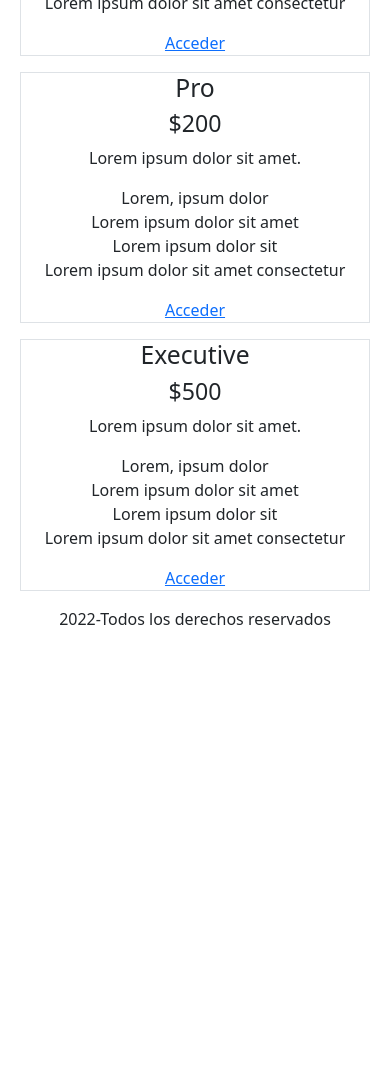
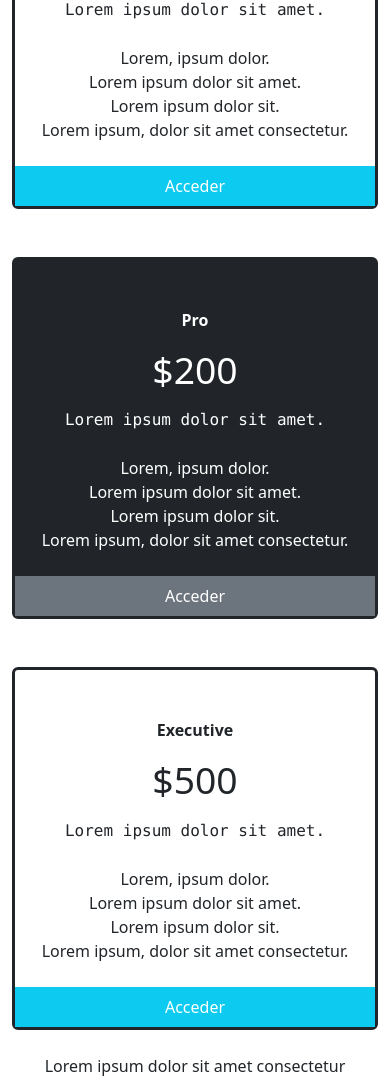
Before and after one commit to lautajam/Price-list-bootstrap-practice, a plain HTML site: page index.html in a window 390 px wide. Shown: the part 429-1513 px from the top of the page. Before the commit the page ends 1076 px from the top, so only its background shows below. Drawn offline with nearby package versions, Linux system fonts and the light colour scheme.

Commit message:
finished page, responsive and styles

```diff
--- a/index.html
+++ b/index.html
@@ -6,71 +6,65 @@
     <meta name="viewport" content="width=device-width, initial-scale=1.0">
     <link href="https://cdn.jsdelivr.net/npm/bootstrap@5.2.0/dist/css/bootstrap.min.css" rel="stylesheet" integrity="sha384-gH2yIJqKdNHPEq0n4Mqa/HGKIhSkIHeL5AyhkYV8i59U5AR6csBvApHHNl/vI1Bx" crossorigin="anonymous">
     <style>
-        @media (min-width: 768px) {
-            .altura {
+        @media(min-width: 768px){
+            .height{
                 height: 100vh;
-            }
-            .ancho{
-                width: 1024px;
-            }
-            .marge{
-                margin-right: 1.36%;
-            }
-            .width{
-                width: 32%;
-            }
-            .marge_left{
-                margin-left: 0.64%;
             }
         }
     </style>
     <title>Price list</title>
 </head>
 <body>
-    <div class="container altura ancho d-flex flex-column justify-content-center ">
-        <h1 class="text-center m-4 mb-2">Lista de precios</h1>
-        <p class="text-center m-4 mt-0">Lorem ipsum dolor sit amet consectetur adipisicing elit. Iure ad omnis ipsa, voluptates magni pariatur aliquid mollitia reiciendis illum magnam. Nostrum suscipit commodi, quas consectetur ducimus veniam facilis et nulla.</p>
-        <div class="row text-center mx-2">
-            <div class="col-12 border mb-3 width marge marge_left">
-                <h2>Basic</h2>
-                <h3>$100</h3>
-                <p>Lorem ipsum dolor sit amet.</p>
-                <ul class="list-unstyled">
-                    <li>Lorem, ipsum dolor</li>
-                    <li>Lorem ipsum dolor sit amet</li>
-                    <li>Lorem ipsum dolor sit</li>
-                    <li>Lorem ipsum dolor sit amet consectetur</li>
+    <main class="container text-center d-flex flex-column height justify-content-center">
+            <h1 class="display-4">Lista de precios</h1>
+            <p class="lead">Lorem ipsum dolor sit amet consectetur adipisicing elit. Dignissimos odit nihil ea commodi error inventore vitae? Accusantium, aut aliquid provident magnam numquam nesciunt esse quam vitae ex. Qui, et cumque!</p>
+        <div class="row">
+            <article class="col-12 col-md-4 mb-5 mb-md-0">
+                <div class="border border-3 border-dark rounded">
+                    <p class="mt-5 fw-bold">Basic</p>
+                    <h2 class="display-3">$100</h2>
+                    <p class="font-monospace mt-3">Lorem ipsum dolor sit amet.</p>
+                    <ul class="list-unstyled my-4">
+                        <li>Lorem, ipsum dolor.</li>
+                        <li>Lorem ipsum dolor sit amet.</li>
+                        <li>Lorem ipsum dolor sit.</li>
+                        <li>Lorem ipsum, dolor sit amet consectetur.</li>
                     </ul>
-                <a href="#">Acceder</a>
+                    <a href="#" class="bg-info text-white d-block py-2 text-decoration-none">Acceder</a>
                 </div>
-            <div class="col-12 border mb-3 width marge">
-                <h2>Pro</h2>
-                <h3>$200</h3>
-                <p>Lorem ipsum dolor sit amet.</p>
-                <ul class="list-unstyled">
-                    <li>Lorem, ipsum dolor</li>
-                    <li>Lorem ipsum dolor sit amet</li>
-                    <li>Lorem ipsum dolor sit</li>
-                    <li>Lorem ipsum dolor sit amet consectetur</li>
+            </article>
+            <article class="col-12 col-md-4 mb-5 mb-md-0">
+                <div class="border border-3 border-dark rounded bg-dark text-white">
+                    <p class="mt-5 fw-bold">Pro</p>
+                    <h2 class="display-3">$200</h2>
+                    <p class="font-monospace mt-3">Lorem ipsum dolor sit amet.</p>
+                    <ul class="list-unstyled my-4">
+                        <li>Lorem, ipsum dolor.</li>
+                        <li>Lorem ipsum dolor sit amet.</li>
+                        <li>Lorem ipsum dolor sit.</li>
+                        <li>Lorem ipsum, dolor sit amet consectetur.</li>
                     </ul>
-                <a href="#">Acceder</a>
+                    <a href="#" class="bg-secondary text-white d-block py-2 text-decoration-none">Acceder</a>
                 </div>
-            <div class="col-12 border mb-3 width">
-                <h2>Executive</h2>
-                <h3>$500</h3>
-                <p>Lorem ipsum dolor sit amet.</p>
-                <ul class="list-unstyled">
-                    <li>Lorem, ipsum dolor</li>
-                    <li>Lorem ipsum dolor sit amet</li>
-                    <li>Lorem ipsum dolor sit</li>
-                    <li>Lorem ipsum dolor sit amet consectetur</li>
+            </article>
+            <article class="col-12 col-md-4 mb-4">
+                <div class="border border-3 border-dark rounded">
+                    <p class="mt-5 fw-bold">Executive</p>
+                    <h2 class="display-3">$500</h2>
+                    <p class="font-monospace mt-3">Lorem ipsum dolor sit amet.</p>
+                    <ul class="list-unstyled my-4">
+                        <li>Lorem, ipsum dolor.</li>
+                        <li>Lorem ipsum dolor sit amet.</li>
+                        <li>Lorem ipsum dolor sit.</li>
+                        <li>Lorem ipsum, dolor sit amet consectetur.</li>
                     </ul>
-                <a href="#">Acceder</a>
+                    <a href="#" class="bg-info text-white d-block py-2 text-decoration-none">Acceder</a>
                 </div>
+            </article>
         </div>
-        <div class="row text-center">
-            <p>2022-Todos los derechos reservados</p>
-        </div>
-    </div>
+        <footer>
+            <p class="fs-6 lead ">Lorem ipsum dolor sit amet consectetur adipisicing elit ©</p>
+        </footer>
+    </main>
 </body>
 </html>
```
Lines whose indentation alone changed are shown as unchanged.
